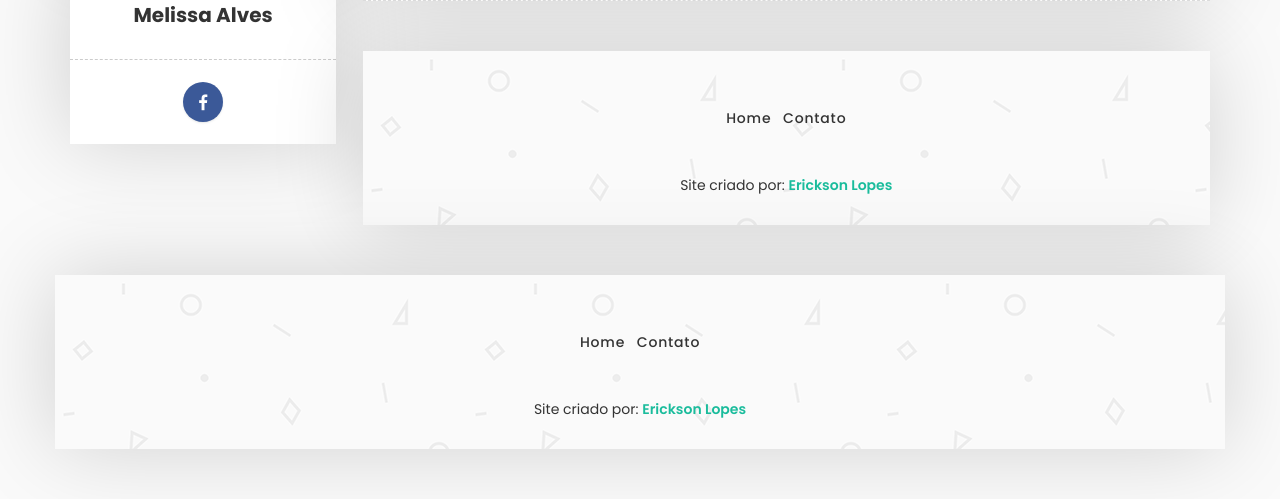
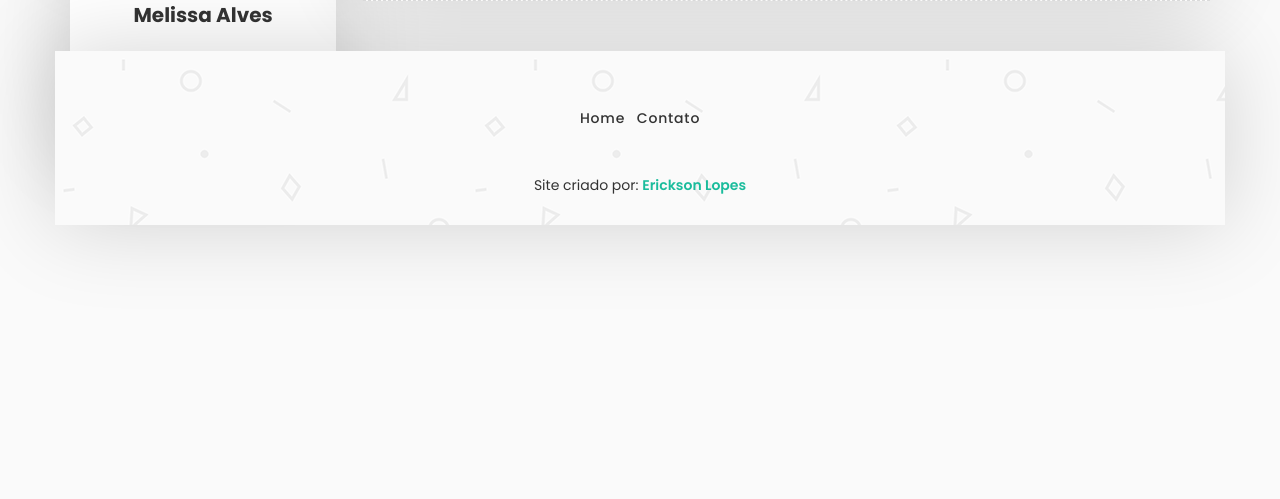
Before and after one commit to ericksonlopes/Django-practical-project-TenteMeEntender, a Django app: template website/templates/website/single.html in a window 1280 px wide. Shown: the part 355-854 px from the top of the page. After the commit the page ends 602 px from the top, so only its background shows below. Run offline with Django 3.2, Linux system fonts and the light colour scheme; the template is opened without the code that fills it, so the values that code supplies are empty; some libraries are stand-ins or nearby versions.

Commit message:
removing footbar (index e single)

```diff
--- a/website/templates/website/index.html
+++ b/website/templates/website/index.html
@@ -31,7 +31,7 @@
                 <!-- Blog Post End -->
 
                 <div class="col-md-12 text-center">
-                 <a href="javascript:void(0)" id="load-more-post" class="load-more-button">Subir</a>
+                 <a href="javascript:void(0)" id="load-more-post" class="load-more-button">Mais</a>
                  <div id="post-end-message"></div>
                 </div>
 
--- a/website/templates/website/single.html
+++ b/website/templates/website/single.html
@@ -31,18 +31,5 @@
              </div>
          </div>
          </div>
-       <!-- Footer Start -->
-       <div class="col-md-12 page-body margin-top-50 footer">
-          <footer>
-         <ul class="menu-link">
-               <li><a href="{% url 'home' %}">Home</a></li>
-               <li><a href="{% url 'contato' %}">Contato</a></li>
-         </ul>
-          <!-- UiPasta Credit Start -->
-          <div class="uipasta-credit">Site criado por: <a href="https://www.linkedin.com/in/ericksonlopesdev/" target="_blank">Erickson Lopes</a></div>
-          <!-- UiPasta Credit End -->
-         </footer>
-       </div>
-       <!-- Footer End -->
     </div>
 {% endblock %}
```
